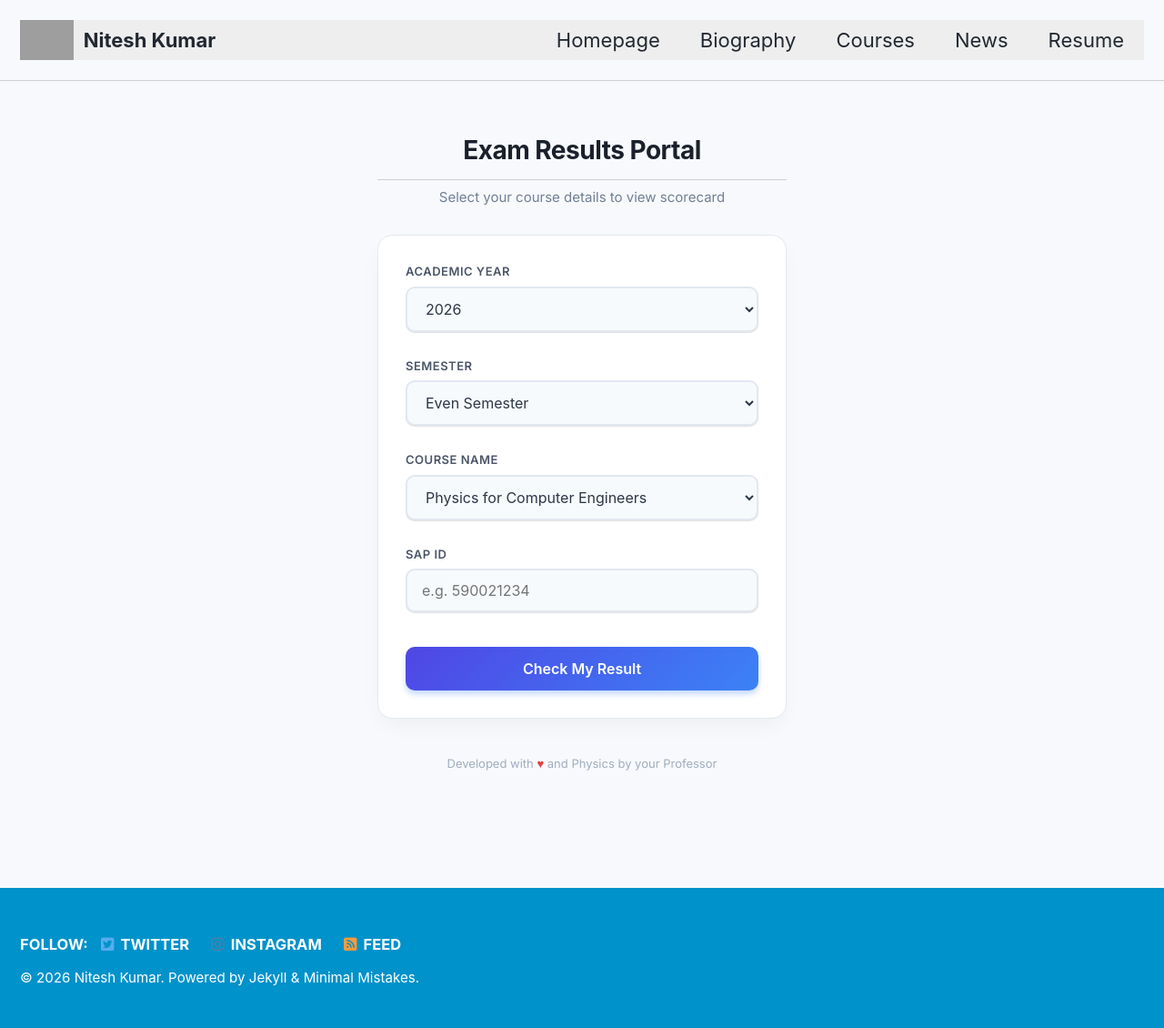
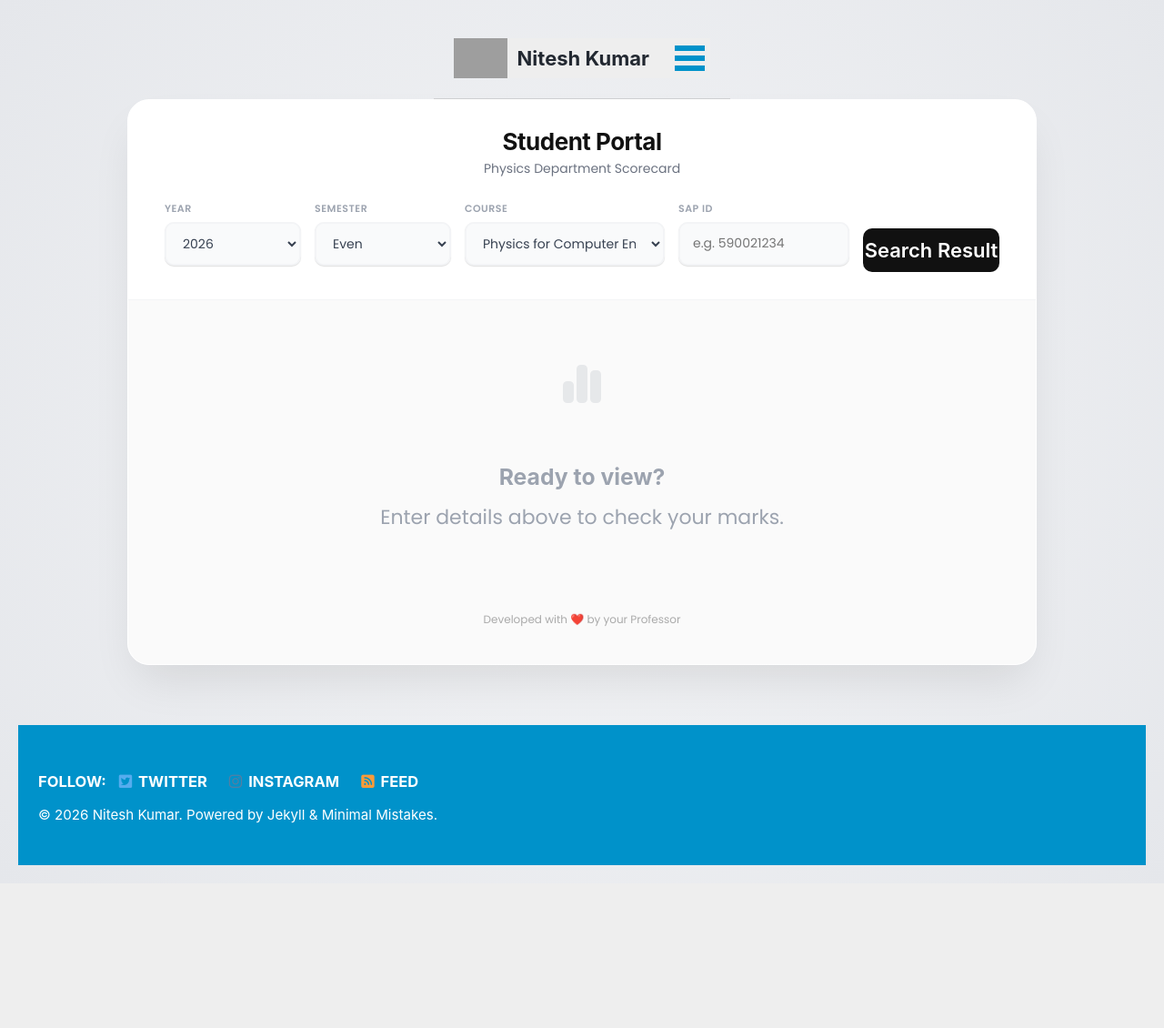
Before and after one commit to niteshchandra039/niteshchandra039.github.io, a Jekyll site: the page built from marks.html, in a window 1280 px wide. Shown: the whole page at 91% size. Built offline with Jekyll 4.4.1, drawn with Linux system fonts in a browser that asks for light colours; cached includes are drawn as plain includes; after the commit the page ends 971 px from its top, so only the background shows below that; grey boxes are pictures that could not be loaded.

Commit message:
marks.html for improved layout and styling; enhance user experience with responsive design and updated UI elements

```diff
--- a/marks.html
+++ b/marks.html
@@ -4,335 +4,326 @@
 permalink: /marks/
 ---
 
-<link href="https://fonts.googleapis.com/css2?family=Inter:wght@300;400;600;700&display=swap" rel="stylesheet">
+<meta name="viewport" content="width=device-width, initial-scale=1.0, maximum-scale=1.0, user-scalable=no">
+<link rel="stylesheet" href="https://cdnjs.cloudflare.com/ajax/libs/font-awesome/6.4.0/css/all.min.css">
+<link href="https://fonts.googleapis.com/css2?family=Poppins:wght@300;400;500;600;700&display=swap" rel="stylesheet">
 
 <style>
-  /* --- Global & Container Styles --- */
+  /* --- BASE STYLES --- */
+  * { box-sizing: border-box; outline: none; -webkit-tap-highlight-color: transparent; }
+
   body {
-    background-color: #f8f9fc; /* Soft background */
+    margin: 0; padding: 0;
+    font-family: 'Poppins', sans-serif;
+    /* Soft Gradient Background */
+    background: radial-gradient(circle at center, #f3f4f6 0%, #e5e7eb 100%);
+    min-height: 100vh;
+
+    /* --- CRITICAL CENTERING FIX --- */
+    display: flex;
+    justify-content: center; /* Center Horizontally */
+    align-items: center;     /* Center Vertically */
+    padding: 20px;
+    color: #333;
   }
 
-  .marks-container {
-    max-width: 480px;
-    margin: 60px auto;
-    font-family: 'Inter', sans-serif;
-    color: #333;
-    padding: 0 15px;
+  /* --- MAIN DASHBOARD CONTAINER --- */
+  .dashboard {
+    width: 100%;
+    max-width: 1000px; /* Optimal reading width */
+    background: rgba(255, 255, 255, 0.95);
+    backdrop-filter: blur(20px);
+    -webkit-backdrop-filter: blur(20px);
+    border-radius: 24px;
+    border: 1px solid white;
+    box-shadow: 0 25px 50px -12px rgba(0, 0, 0, 0.1);
+    display: flex;
+    flex-direction: column;
+    overflow: hidden;
+    animation: zoomIn 0.5s ease;
+    margin: auto; /* Ensures centering */
   }
 
-  /* --- Header Section --- */
-  .portal-header {
-    text-align: center;
-    margin-bottom: 30px;
-  }
-  .portal-header h2 {
-    margin: 0;
-    font-size: 28px;
-    font-weight: 700;
-    color: #1a202c;
-    letter-spacing: -0.5px;
-  }
-  .portal-header p {
-    margin-top: 8px;
-    color: #718096;
-    font-size: 15px;
+  /* --- TOP BAR (SEARCH) --- */
+  .top-bar {
+    background: white;
+    padding: 30px 40px;
+    border-bottom: 1px solid #f3f4f6;
+    display: flex;
+    flex-direction: column; /* Stack Title & Inputs for centering */
+    align-items: center;    /* Center everything */
+    gap: 25px;
   }
 
-  /* --- Form Card --- */
-  .search-card {
-    background: #ffffff;
-    border-radius: 16px;
-    padding: 30px;
-    box-shadow: 0 10px 25px -5px rgba(0, 0, 0, 0.05), 0 8px 10px -6px rgba(0, 0, 0, 0.01);
-    border: 1px solid #e2e8f0;
+  .header-brand { text-align: center; }
+  .header-brand h1 { margin: 0; font-size: 26px; font-weight: 700; color: #111; letter-spacing: -0.5px; }
+  .header-brand p { margin: 4px 0 0; font-size: 14px; color: #6b7280; }
+
+  /* Inputs container */
+  .controls-row {
+    display: flex;
+    gap: 15px;
+    width: 100%;
+    justify-content: center; /* Center the inputs */
+    flex-wrap: wrap;
   }
 
-  .input-group {
-    margin-bottom: 20px;
+  .input-wrap { display: flex; flex-direction: column; min-width: 150px; flex: 1; max-width: 220px; }
+  .input-wrap label { font-size: 11px; font-weight: 600; text-transform: uppercase; color: #9ca3af; margin-bottom: 6px; letter-spacing: 0.5px; text-align: left; }
+
+  .field {
+    width: 100%; height: 48px;
+    border: 2px solid #f3f4f6; border-radius: 10px;
+    padding: 0 14px; font-size: 14px; font-family: inherit;
+    background: #f9fafb; color: #374151; transition: all 0.2s;
+  }
+  .field:focus { border-color: #6366f1; background: white; box-shadow: 0 0 0 4px rgba(99, 102, 241, 0.1); }
+
+  .btn-search {
+    height: 48px; padding: 0 30px;
+    background: #111;
+    color: white; font-weight: 600; border: none; border-radius: 10px;
+    cursor: pointer; transition: transform 0.2s, opacity 0.2s;
+    white-space: nowrap;
+    display: flex; align-items: center; justify-content: center; gap: 8px;
+    margin-top: auto; /* Align with bottom of inputs */
+  }
+  .btn-search:hover { transform: translateY(-2px); box-shadow: 0 10px 15px -3px rgba(0,0,0,0.1); }
+  .btn-search:active { transform: scale(0.98); }
+
+  /* --- RESULTS AREA --- */
+  .results-area {
+    padding: 40px;
+    min-height: 400px;
+    background: #fafafa;
+    position: relative;
+    display: flex;
+    flex-direction: column;
+    align-items: center; /* Center content in results */
   }
 
-  .input-group label {
-    display: block;
-    font-weight: 600;
-    font-size: 13px;
-    margin-bottom: 6px;
-    color: #4a5568;
-    text-transform: uppercase;
-    letter-spacing: 0.5px;
+  /* Empty State */
+  .empty-state {
+    text-align: center; color: #9ca3af;
+    margin: auto;
   }
+  .empty-state i { font-size: 48px; margin-bottom: 15px; opacity: 0.2; }
 
-  .input-group select, .input-group input {
-    width: 100%;
-    padding: 12px 16px;
-    border: 2px solid #e2e8f0;
-    border-radius: 10px;
-    font-size: 16px;
-    background-color: #f7fafc;
-    color: #2d3748;
-    transition: all 0.2s ease;
-    box-sizing: border-box;
-  }
+  /* Content Wrapper */
+  #content { width: 100%; max-width: 900px; }
 
-  .input-group select:focus, .input-group input:focus {
-    border-color: #4299e1;
-    background-color: #fff;
-    outline: none;
-    box-shadow: 0 0 0 3px rgba(66, 153, 225, 0.2);
-  }
-
-  /* --- Action Button --- */
-  .btn-submit {
-    background: linear-gradient(135deg, #4f46e5 0%, #3b82f6 100%);
-    color: white;
-    border: none;
-    padding: 14px;
-    font-size: 16px;
-    font-weight: 600;
-    cursor: pointer;
-    border-radius: 10px;
-    width: 100%;
-    margin-top: 10px;
-    transition: transform 0.1s, box-shadow 0.2s;
-    box-shadow: 0 4px 6px rgba(59, 130, 246, 0.3);
-  }
-  .btn-submit:hover {
-    transform: translateY(-1px);
-    box-shadow: 0 6px 8px rgba(59, 130, 246, 0.4);
-  }
-  .btn-submit:active {
-    transform: translateY(1px);
-  }
-  .btn-submit:disabled {
-    background: #cbd5e0;
-    transform: none;
-    box-shadow: none;
-    cursor: not-allowed;
-  }
-
-  /* --- Result Styling --- */
-  .result-box {
-    margin-top: 30px;
-    background: #fff;
-    border: 1px solid #e2e8f0;
-    border-radius: 16px;
-    padding: 0;
-    box-shadow: 0 20px 25px -5px rgba(0, 0, 0, 0.1);
-    overflow: hidden;
-    animation: slideUp 0.4s ease-out;
-  }
-
-  .result-header {
-    background: #f7fafc;
-    padding: 20px 25px;
-    border-bottom: 1px solid #edf2f7;
-  }
-
-  .student-name {
-    font-size: 22px;
-    font-weight: 700;
-    margin: 0;
-    color: #1a202c;
-  }
-  .sap-id {
-    font-size: 14px;
-    color: #718096;
-    margin-top: 4px;
-    font-family: 'Monaco', monospace;
-  }
-
-  .marks-list {
-    padding: 15px 25px;
-  }
-
-  .mark-row {
+  /* Student Header */
+  .student-header {
     display: flex;
     justify-content: space-between;
     align-items: center;
-    padding: 12px 0;
-    border-bottom: 1px solid #edf2f7;
+    background: white;
+    padding: 25px;
+    border-radius: 16px;
+    box-shadow: 0 4px 6px -1px rgba(0, 0, 0, 0.05);
+    margin-bottom: 30px;
+    animation: slideDown 0.4s ease;
+    border: 1px solid #f3f4f6;
   }
-  .mark-row:last-child { border-bottom: none; }
+  .stu-info h2 { margin: 0; font-size: 24px; color: #111; font-weight: 700; }
+  .stu-info span { font-family: monospace; color: #6b7280; background: #f3f4f6; padding: 4px 8px; border-radius: 6px; font-size: 13px; }
+  .stu-grade { text-align: right; }
+  .grade-box { font-size: 32px; font-weight: 800; color: #111; line-height: 1; }
+  .grade-label { font-size: 11px; text-transform: uppercase; color: #6b7280; font-weight: 600; }
 
-  .exam-name {
-    font-weight: 500;
-    color: #4a5568;
+  /* GRID LAYOUT FOR MARKS */
+  .marks-grid {
+    display: grid;
+    grid-template-columns: repeat(auto-fill, minmax(200px, 1fr)); /* Responsive columns */
+    gap: 20px;
+    margin-bottom: 40px;
+    width: 100%;
+    /* Center the grid if few items */
+    justify-content: center;
   }
 
-  /* Score Badge */
-  .score-badge {
-    background-color: #ebf8ff;
-    color: #2b6cb0;
-    padding: 6px 12px;
-    border-radius: 20px;
-    font-weight: 700;
-    font-size: 15px;
+  .mark-card {
+    background: white;
+    padding: 20px;
+    border-radius: 14px;
+    box-shadow: 0 2px 5px rgba(0,0,0,0.03);
+    border: 1px solid #f3f4f6;
+    transition: transform 0.2s;
+    animation: fadeIn 0.5s ease;
+    display: flex;
+    flex-direction: column;
+    justify-content: space-between;
+    height: 100%;
   }
-  .max-marks {
-    font-size: 12px;
-    color: #a0aec0;
-    margin-left: 4px;
-    font-weight: normal;
+  .mark-card:hover { transform: translateY(-4px); box-shadow: 0 10px 20px -5px rgba(0,0,0,0.05); }
+
+  .exam-name { font-size: 12px; font-weight: 600; color: #6b7280; margin-bottom: 8px; text-transform: uppercase; letter-spacing: 0.5px; }
+
+  .score-display { display: flex; align-items: baseline; justify-content: space-between; }
+  .score-val { font-size: 26px; font-weight: 700; color: #111; }
+  .score-max { font-size: 13px; color: #9ca3af; }
+
+  /* Progress Bar */
+  .mini-progress { height: 6px; background: #f3f4f6; border-radius: 3px; margin-top: 15px; overflow: hidden; }
+  .mini-fill { height: 100%; background: #111; width: 0%; transition: width 1s ease-out; border-radius: 3px; }
+
+  /* Prof Note */
+  .prof-note { text-align: center; margin-top: auto; padding: 15px; background: #fffbeb; color: #b45309; border-radius: 10px; font-size: 13px; font-style: italic; border: 1px dashed #fcd34d; width: 100%; }
+
+  /* Loaders & Errors */
+  .loader { display: none; margin: auto; width: 40px; height: 40px; border: 4px solid #e5e7eb; border-top-color: #111; border-radius: 50%; animation: spin 0.8s linear infinite; }
+  @keyframes spin { to { transform: rotate(360deg); } }
+  @keyframes fadeIn { from { opacity: 0; } to { opacity: 1; } }
+  @keyframes zoomIn { from { transform: scale(0.95); opacity: 0; } to { transform: scale(1); opacity: 1; } }
+  @keyframes slideDown { from { transform: translateY(-10px); opacity: 0; } to { transform: translateY(0); opacity: 1; } }
+
+  /* --- MOBILE ADAPTATIONS --- */
+  @media (max-width: 768px) {
+    body { align-items: flex-start; /* Allow scrolling on mobile */ padding: 15px; }
+    .dashboard { max-width: 100%; margin: 0; min-height: auto; }
+    .top-bar { padding: 25px 20px; }
+    .controls-row { flex-direction: column; align-items: stretch; }
+    .input-wrap { max-width: 100%; }
+    .btn-search { width: 100%; margin-top: 10px; }
+    .marks-grid { grid-template-columns: 1fr 1fr; gap: 10px; }
+    .student-header { flex-direction: column; text-align: center; gap: 15px; }
+    .stu-grade { text-align: center; }
   }
-
-  /* Footer & Composite */
-  .result-footer {
-    background: #2d3748;
-    color: #fff;
-    padding: 20px 25px;
-    display: flex;
-    justify-content: space-between;
-    align-items: center;
+  @media (max-width: 480px) {
+    .marks-grid { grid-template-columns: 1fr; }
   }
-  .composite-label { font-weight: 500; opacity: 0.9; }
-  .composite-value { font-size: 20px; font-weight: 700; }
-
-  /* Jokes Section */
-  .prof-note {
-    background: #fffbeb;
-    border-top: 1px solid #fef3c7;
-    padding: 15px 25px;
-    color: #92400e;
-    font-size: 14px;
-    font-style: italic;
-    text-align: center;
-  }
-
-  /* Credits */
-  .dev-credit {
-    text-align: center;
-    margin-top: 40px;
-    font-size: 13px;
-    color: #a0aec0;
-  }
-  .dev-credit span { color: #e53e3e; }
-
-  /* Utilities */
-  .error-msg {
-    color: #c53030;
-    background: #fff5f5;
-    padding: 15px;
-    border-radius: 8px;
-    text-align: center;
-    border: 1px solid #feb2b2;
-    margin-top: 20px;
-  }
-  .loader {
-    display: none;
-    margin: 20px auto;
-    width: 30px;
-    height: 30px;
-    border: 4px solid #e2e8f0;
-    border-top-color: #3b82f6;
-    border-radius: 50%;
-    animation: spin 0.8s linear infinite;
-  }
-
-  @keyframes spin { to { transform: rotate(360deg); } }
-  @keyframes slideUp { from { opacity: 0; transform: translateY(20px); } to { opacity: 1; transform: translateY(0); } }
 </style>
 
-<div class="marks-container">
+<div class="dashboard">
 
-  <div class="portal-header">
-    <h2>Exam Results Portal</h2>
-    <p>Select your course details to view scorecard</p>
+  <div class="top-bar">
+    <div class="header-brand">
+      <h1>Student Portal</h1>
+      <p>Physics Department Scorecard</p>
     </div>
 
-  <div class="search-card">
-    <div class="input-group">
-      <label>Academic Year</label>
-      <select id="year">
+    <div class="controls-row">
+      <div class="input-wrap">
+        <label>Year</label>
+        <select id="year" class="field">
             <option value="2026">2026</option>
             <option value="2025">2025</option>
             <option value="2024">2024</option>
         </select>
       </div>
-
-    <div class="input-group">
+      <div class="input-wrap">
         <label>Semester</label>
-      <select id="semester"><option value="even">Even Semester</option><option value="odd">Odd Semester</option></select>
+        <select id="semester" class="field">
+            <option value="even">Even</option>
+            <option value="odd">Odd</option>
+        </select>
       </div>
-
-    <div class="input-group">
-      <label>Course Name</label>
-      <select id="course">
+      <div class="input-wrap" style="flex: 2;">
+        <label>Course</label>
+        <select id="course" class="field">
           <option value="Physics For Computer Engineers">Physics for Computer Engineers</option>
           <option value="Computational Astrophysics">Computational Astrophysics</option>
           <option value="Classical Mechanics">Classical Mechanics</option>
           <option value="Computational Techniques">Computational Techniques</option>
         </select>
       </div>
-
-    <div class="input-group">
+      <div class="input-wrap" style="flex: 1.5;">
         <label>SAP ID</label>
-      <input type="text" id="sapid" placeholder="e.g. 590021234" onkeypress="if(event.key==='Enter') fetchMarks()" />
+        <input type="tel" id="sapid" class="field" placeholder="e.g. 590021234" onkeypress="if(event.key==='Enter') fetchMarks()">
+      </div>
+      <div class="input-wrap" style="flex: 0;">
+        <button id="btnFetch" class="btn-search" onclick="fetchMarks()">
+          Search Result
+        </button>
+      </div>
+    </div>
   </div>
 
-    <button id="btnFetch" class="btn-submit" onclick="fetchMarks()">Check My Result</button>
+  <div class="results-area" id="resultsArea">
+
     <div id="loader" class="loader"></div>
+
+    <div id="emptyState" class="empty-state">
+      <i class="fa-solid fa-chart-simple"></i>
+      <h3>Ready to view?</h3>
+      <p>Enter details above to check your marks.</p>
     </div>
 
-  <div id="result"></div>
+    <div id="content" style="display: none;">
+      </div>
 
-  <div class="dev-credit">
-    Developed with <span>&hearts;</span> and Physics by your Professor
+    <div style="text-align:center; margin-top:30px; font-size:12px; color:#aaa; width:100%;">
+      Developed with ❤️ by your Professor
     </div>
+  </div>
+
 </div>
 
 <script src="https://cdn.sheetjs.com/xlsx-latest/package/dist/xlsx.full.min.js"></script>
 
 <script>
-// A mix of physics jokes and encouraging quotes
+// --- CONFIGURATION ---
 const JOKES = [
   "Why can't you trust an atom? Because they make up everything!",
   "Newton’s First Law of Exams: A student in procrastination tends to stay in procrastination.",
-  "I have a physics joke, but I'm unsure of its momentum.",
-  "Your marks are relative. (Einstein would agree).",
   "Don't worry, potential energy is just as important as kinetic energy!",
   "Success is 1% inspiration and 99% calculation error correction.",
-  "Remember: Even a photon has zero rest mass but infinite potential.",
   "Schrödinger’s Student: You have both passed and failed until you check the result."
 ];
 
-function getRandomJoke() {
-  return JOKES[Math.floor(Math.random() * JOKES.length)];
-}
+// Define Custom Order
+const EXAM_ORDER = [
+  "Assignment 1",
+  "Quiz 1",
+  "Class Test 1",
+  "Mid Sem",
+  "Assignment 2",
+  "Quiz 2",
+  "Class Test 2",
+  "End Sem"
+];
+
+function getRandomJoke() { return JOKES[Math.floor(Math.random() * JOKES.length)]; }
+
+// Helper to normalize strings for comparison
+function normalize(str) { return str.toLowerCase().replace(/[^a-z0-9]/g, ""); }
 
 async function fetchMarks() {
   const ui = {
     btn: document.getElementById('btnFetch'),
     loader: document.getElementById('loader'),
-    res: document.getElementById('result'),
+    empty: document.getElementById('emptyState'),
+    content: document.getElementById('content'),
     year: document.getElementById('year').value,
     sem: document.getElementById('semester').value,
     course: document.getElementById('course').value,
     sap: document.getElementById('sapid').value.replace(/,/g, '').trim()
   };
 
-  if (!ui.sap) { alert("Please enter your SAP ID first!"); return; }
+  if (!ui.sap) { alert("Please enter a SAP ID"); return; }
 
-  // 1. Prepare UI
-  ui.res.innerHTML = '';
+  // Set Loading State
+  ui.empty.style.display = 'none';
+  ui.content.style.display = 'none';
   ui.loader.style.display = 'block';
   ui.btn.disabled = true;
-  ui.btn.innerText = "Crunching Numbers...";
+  ui.btn.innerHTML = `<i class="fa-solid fa-spinner fa-spin"></i>`;
 
   try {
-    // 2. Fetch File
+    await new Promise(r => setTimeout(r, 600)); // Smooth UX delay
+
     const path = `/resources/Marks/${ui.year}/${ui.sem}/${encodeURIComponent(ui.course)}.xlsx`;
     const response = await fetch(path);
-    if (!response.ok) throw new Error("Course file not found. (Did the Prof upload it yet?)");
+    if (!response.ok) throw new Error("Course file not found. Please contact the Professor.");
 
     const arrayBuffer = await response.arrayBuffer();
     const workbook = XLSX.read(new Uint8Array(arrayBuffer), {type: 'array'});
 
-    // 3. Process Data
     let studentName = "";
     let compositeScore = "xx";
-    let compositeMax = 100;
     let examDetails = [];
 
-    // A. Parse Marksheet (Master Sheet)
+    // 1. Get Marksheet Master Data
     if (workbook.Sheets['Marksheet']) {
       const sheet = workbook.Sheets['Marksheet'];
       const range = XLSX.utils.sheet_to_json(sheet, {header: 1, range: 0, defval: ""});
@@ -366,7 +357,6 @@
         if (studentRow) {
           const score = studentRow['Total'] || studentRow['Total '] || "-";
           let maxScore = 0;
-
           if (maxRow) {
             if (maxRow['Total'] && !isNaN(maxRow['Total'])) {
                 maxScore = maxRow['Total'];
@@ -381,56 +371,89 @@
       }
     });
 
-    // 4. Render Output
+    // 3. SORTING LOGIC
+    examDetails.sort((a, b) => {
+      const nameA = normalize(a.name);
+      const nameB = normalize(b.name);
+
+      let indexA = EXAM_ORDER.findIndex(key => normalize(key) === nameA);
+      let indexB = EXAM_ORDER.findIndex(key => normalize(key) === nameB);
+
+      // If item not in order list, push to end
+      if (indexA === -1) indexA = 999;
+      if (indexB === -1) indexB = 999;
+
+      return indexA - indexB;
+    });
+
     if (!studentName && examDetails.length === 0) {
-      ui.res.innerHTML = `<div class="error-msg">⚠️ No record found for SAP ID: <b>${ui.sap}</b>. <br><small>Check for typos or contact the professor.</small></div>`;
+      ui.content.innerHTML = `<div style="text-align:center; padding:40px; color:#d32f2f;">
+        <i class="fa-solid fa-triangle-exclamation" style="font-size:30px;"></i><br><br>
+        No record found for SAP ID: <b>${ui.sap}</b>
+      </div>`;
     } else {
-      let rowsHtml = examDetails.map(exam => `
-        <div class="mark-row">
-          <span class="exam-name">${exam.name}</span>
-          <div class="score-container">
-            <span class="score-badge">${exam.score}</span>
-            <span class="max-marks">/ ${exam.max}</span>
+      // Generate Grid HTML
+      const cardsHtml = examDetails.map((exam) => {
+        let percent = 0;
+        let scoreVal = parseFloat(exam.score);
+        let maxVal = parseFloat(exam.max);
+        if(!isNaN(scoreVal) && !isNaN(maxVal) && maxVal > 0) percent = (scoreVal / maxVal) * 100;
+
+        let barColor = "#111"; // Default Black
+        if(percent < 40) barColor = "#ef4444"; // Red for fail
+        else if(percent >= 90) barColor = "#10b981"; // Green for top
+
+        return `
+        <div class="mark-card">
+          <div>
+            <div class="exam-name">${exam.name}</div>
+            <div class="score-display">
+              <span class="score-val">${exam.score}</span>
+              <span class="score-max">/ ${exam.max}</span>
             </div>
           </div>
-      `).join('');
+          <div class="mini-progress">
+             <div class="mini-fill" style="width: ${percent}%; background-color: ${barColor}"></div>
+          </div>
+        </div>`;
+      }).join('');
 
-      // Determine Composite max (usually 100)
+      // Clean Composite
       if(compositeScore !== "xx" && !isNaN(compositeScore)) {
-          // Keep it clean
           compositeScore = Number(compositeScore).toFixed(1).replace(/\.0$/, '');
       }
 
-      ui.res.innerHTML = `
-        <div class="result-box">
-          <div class="result-header">
-             <h3 class="student-name">${studentName || "Student"}</h3>
-             <div class="sap-id">SAP ID: ${ui.sap}</div>
+      ui.content.innerHTML = `
+        <div class="student-header">
+           <div class="stu-info">
+             <h2>${studentName || "Student"}</h2>
+             <span>SAP: ${ui.sap}</span>
+           </div>
+           <div class="stu-grade">
+             <div class="grade-label">Composite Score</div>
+             <div class="grade-box">${compositeScore} <small style="font-size:14px; color:#999; font-weight:400">/100</small></div>
+           </div>
         </div>
 
-          <div class="marks-list">
-             ${rowsHtml}
-          </div>
-
-          <div class="result-footer">
-            <span class="composite-label">Total Composite Score</span>
-            <span class="composite-value">${compositeScore} <small style="font-size:0.6em; opacity:0.7">/ 100</small></span>
+        <div class="marks-grid">
+           ${cardsHtml}
         </div>
 
         <div class="prof-note">
-             💡 <strong>Prof's Note:</strong> ${getRandomJoke()}
-          </div>
+           <i class="fa-solid fa-lightbulb"></i> <strong>Prof's Note:</strong> ${getRandomJoke()}
         </div>
       `;
     }
+    ui.content.style.display = 'block';
 
   } catch (err) {
     console.error(err);
-    ui.res.innerHTML = `<div class="error-msg">Error: ${err.message}</div>`;
+    ui.content.innerHTML = `<div style="text-align:center; color:red; padding:20px;">Error: ${err.message}</div>`;
+    ui.content.style.display = 'block';
   } finally {
     ui.loader.style.display = 'none';
     ui.btn.disabled = false;
-    ui.btn.innerText = "Check My Result";
+    ui.btn.innerHTML = `Search Result`;
   }
 }
 
```
Also changed, not shown: other parts of marks.html (+1 -1 lines). Lines whose indentation alone changed are shown as unchanged.
